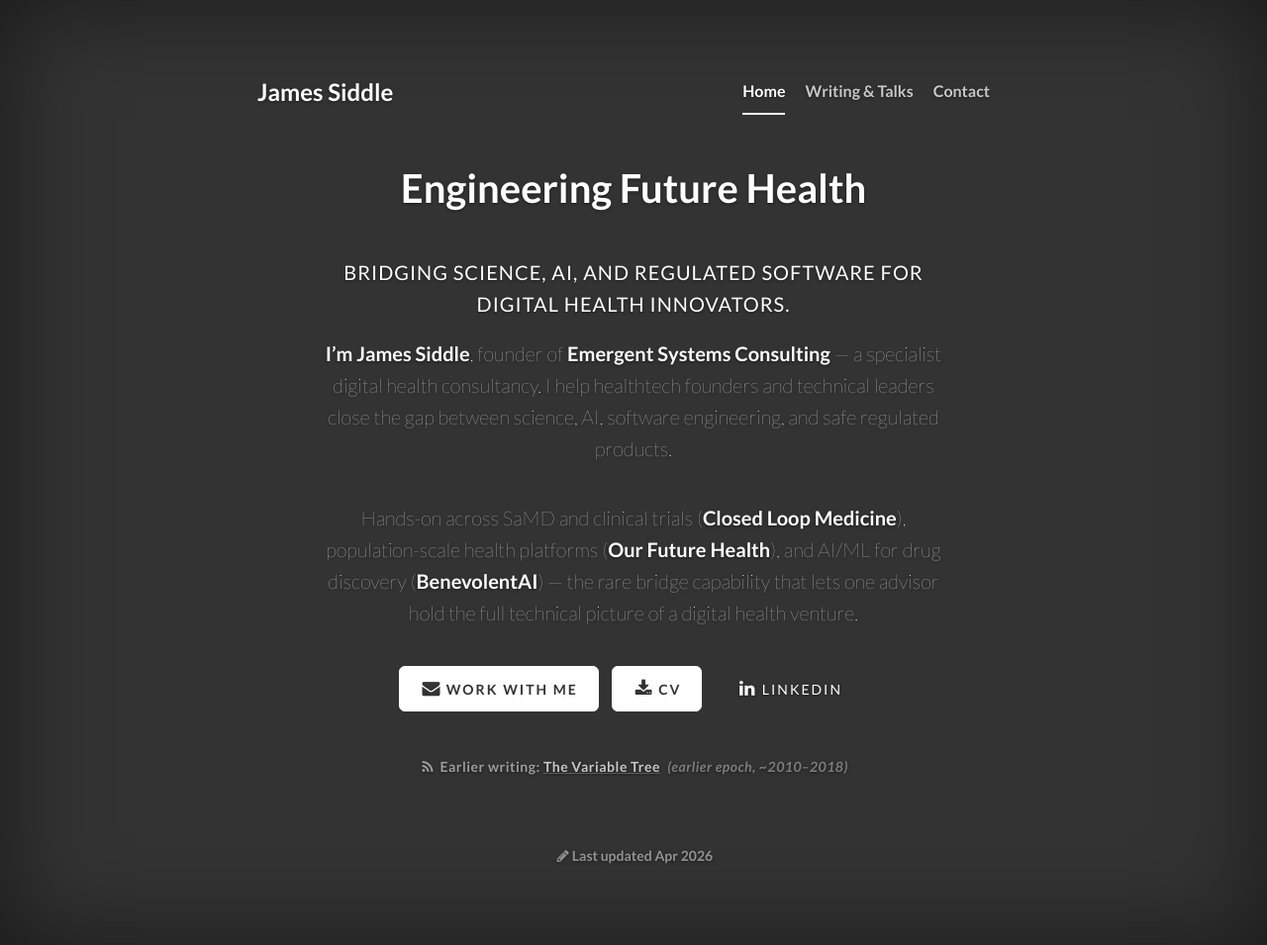
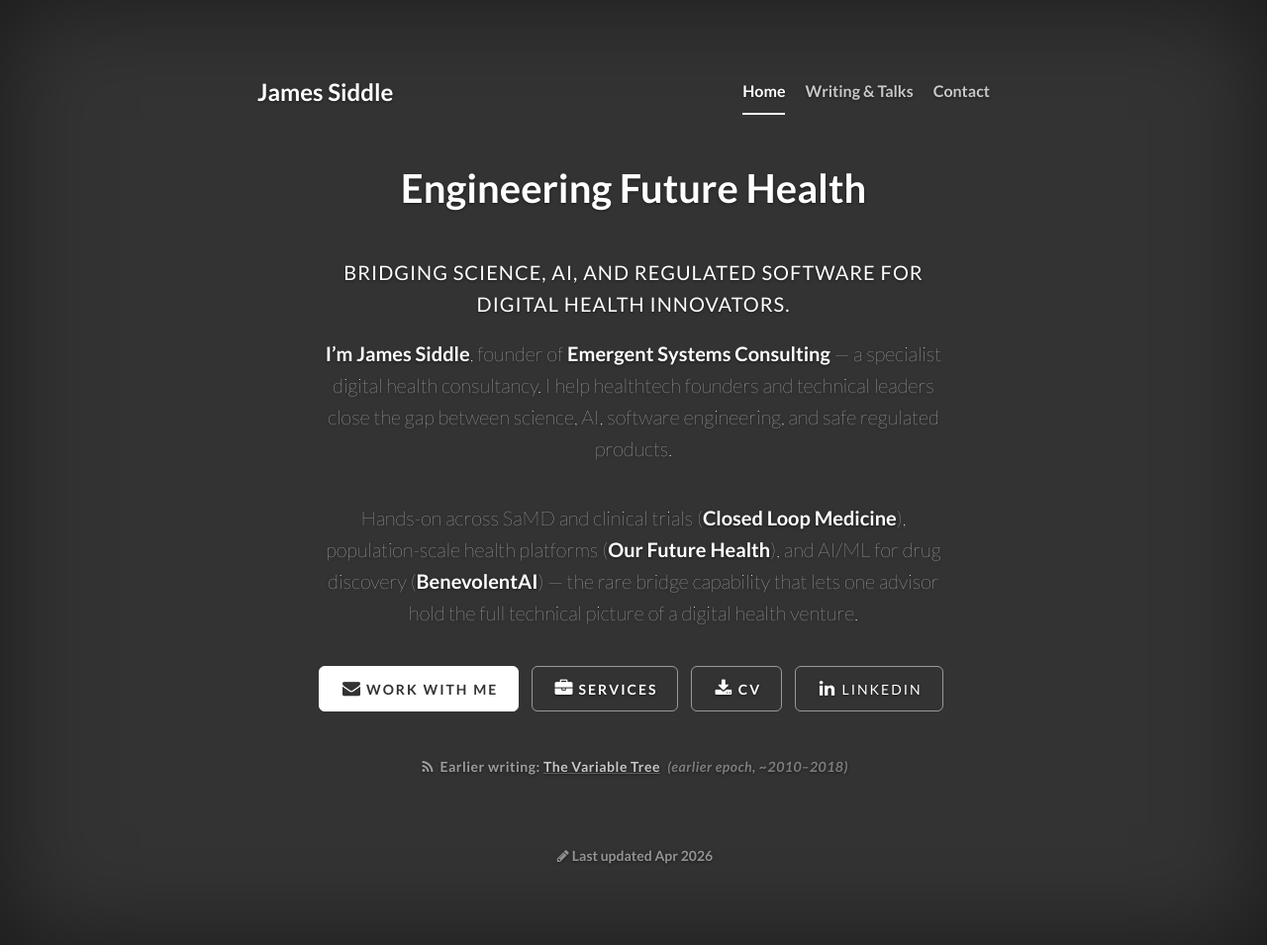
Before and after one commit to eldritch-elbow/jsnet-website, a Jekyll site: the page index.html, which Jekyll copies as it is, in a window 1280 px wide. Shown: the whole page at 99% size. Built offline with Jekyll 4.4.1, drawn with Linux system fonts in a browser that asks for light colours.

Commit message:
feat: Adding services one-pager

```diff
--- a/css/default.css
+++ b/css/default.css
@@ -17,9 +17,20 @@
   background-color: #fff;
   border: 1px solid #fff;
 }
+/* Secondary button — transparent with subtle outline.
+   Used for supporting/reference actions (docs, external profile)
+   so the primary solid button (Work with me) remains visually dominant. */
+.btn-default-outline {
+  color: #fff;
+  background-color: transparent;
+  border: 1px solid rgba(255,255,255,.5);
+  transition: background-color .2s ease, border-color .2s ease;
+}
 .btn-default-outline:focus,
 .btn-default-outline:hover {
   color: #fff;
+  background-color: rgba(255,255,255,.08);
+  border-color: #fff;
   text-shadow: 1px 1px #999;
 }
 
--- a/index.html
+++ b/index.html
@@ -76,8 +76,18 @@
                 </li>
 
                 <li>
+                  <a href="assets/documents/Emergent-Systems-Services-One-Pager.pdf"
+                     class="btn btn-default-outline btn-lg tracked"
+                     target="blank"
+                     title="Emergent Systems Consulting — digital health services one-pager (PDF)">
+                    <i class="fa fa-briefcase fa-fw"></i>
+                    <span class="jms-content-name">Services</span>
+                  </a>
+                </li>
+
+                <li>
                   <a href="assets/documents/JamesSiddle_CV.pdf"
-                     class="btn btn-default btn-lg tracked"
+                     class="btn btn-default-outline btn-lg tracked"
                      target="blank">
                     <i class="fa fa-download fa-fw"></i>
                     <span class="jms-content-name">CV</span>
```
Also changed, not shown: 1 other file.
